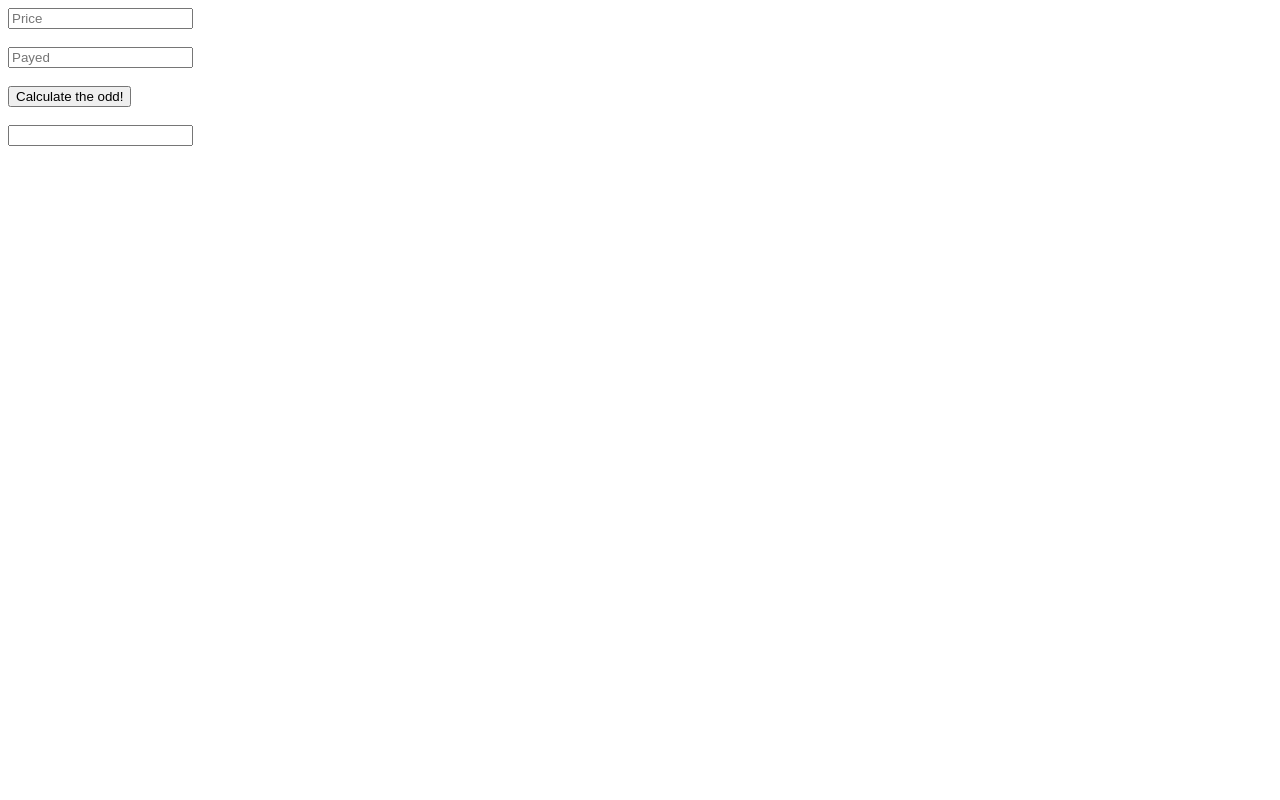
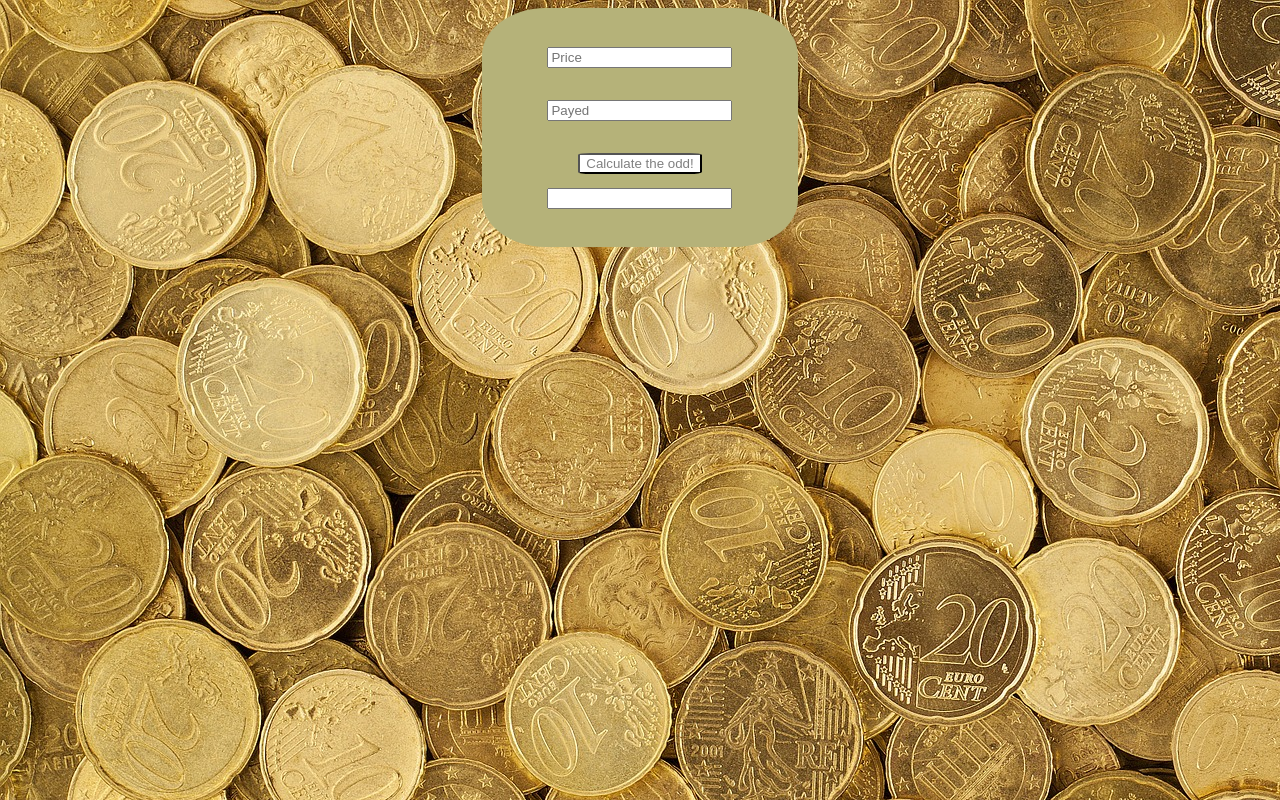
Before and after one commit to vogelsara/Odd-counter, a plain HTML site: page index.html in a window 1280 px wide. Drawn offline with Linux system fonts and the light colour scheme.

Commit message:
Add style

```diff
--- a/css/style.css
+++ b/css/style.css
@@ -0,0 +1,26 @@
+body{
+    background-image: url('../img/background.jpg');
+    color: #fff;
+    font-family: 'Lucida Sans Unicode', sans-serif;
+}
+
+.mainContainer{
+    display: block;
+    margin-left: auto;
+    margin-right: auto;
+    background-color: #b5b279;
+    width: 20%;
+    text-align: center;
+    padding: 2em;
+    border-radius: 20%;
+}
+
+input, button{
+    margin: 0.5em;
+}
+
+button{
+    background-color: #fff;
+    color: gray;
+    border-radius: 10%;
+}
--- a/index.html
+++ b/index.html
@@ -11,11 +11,12 @@
 </head>
 
 <body>
-
+<div class="mainContainer">
     <input id="price" type="text" placeholder="Price"><br><br>
     <input id="payed" type="text" placeholder="Payed"><br><br>
-    <button onclick="calculateTheOdd()">Calculate the odd!</button><br><br>
-    <input id="result" type="text">
+    <button onclick="calculateTheOdd()">Calculate the odd!</button><br>
+    <input type="text" id="result"/>
+</div>
 
 </body>
 
--- a/script.js
+++ b/script.js
@@ -2,8 +2,8 @@
 
 
 function calculateTheOdd () {
-    var payed = parseInt(document.getElementById('payed').value);
-    var price = parseInt(document.getElementById('price').value);
+    var payed = document.getElementById('payed').value;
+    var price = document.getElementById('price').value;
     var odd = payed - price;
 
     document.getElementById('result').value = odd;
```
Also changed, not shown: img/background.jpg (added).
